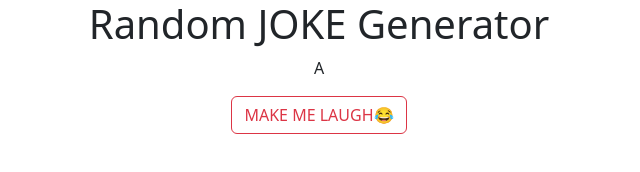
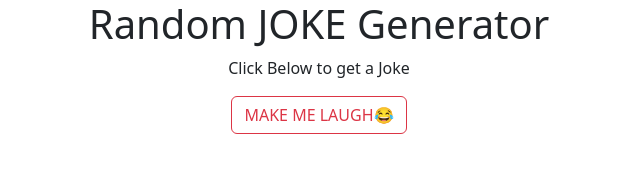
Before and after one commit to harsh1154/RandomJokeGenerator, a plain HTML site: page index.html in a window 1280 px wide. Shown: the whole page, without its empty margins (321-961 px from the left). Drawn offline with nearby package versions, Linux system fonts and the light colour scheme.

Commit message:
Update index.html

```diff
--- a/index.html
+++ b/index.html
@@ -10,7 +10,7 @@
 <body>
     <div class="container">
     <h1 class="heading">Random JOKE Generator</h1>
-    <p class="joke">A</p>
+    <p class="joke">Click Below to get a Joke</p>
     <button class="get-Joke btn btn-outline-danger">MAKE ME LAUGH😂</button>
     </div>
     <script src="index.js"></script>
```
